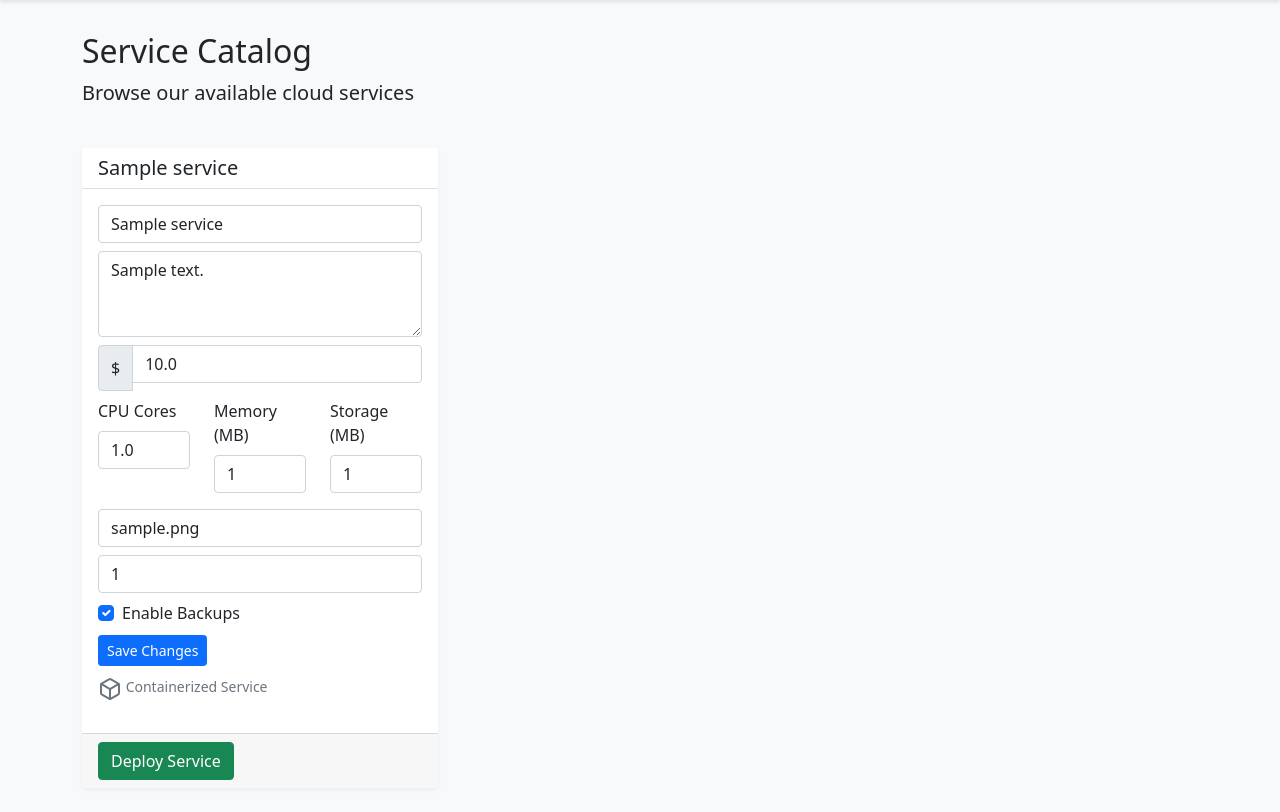
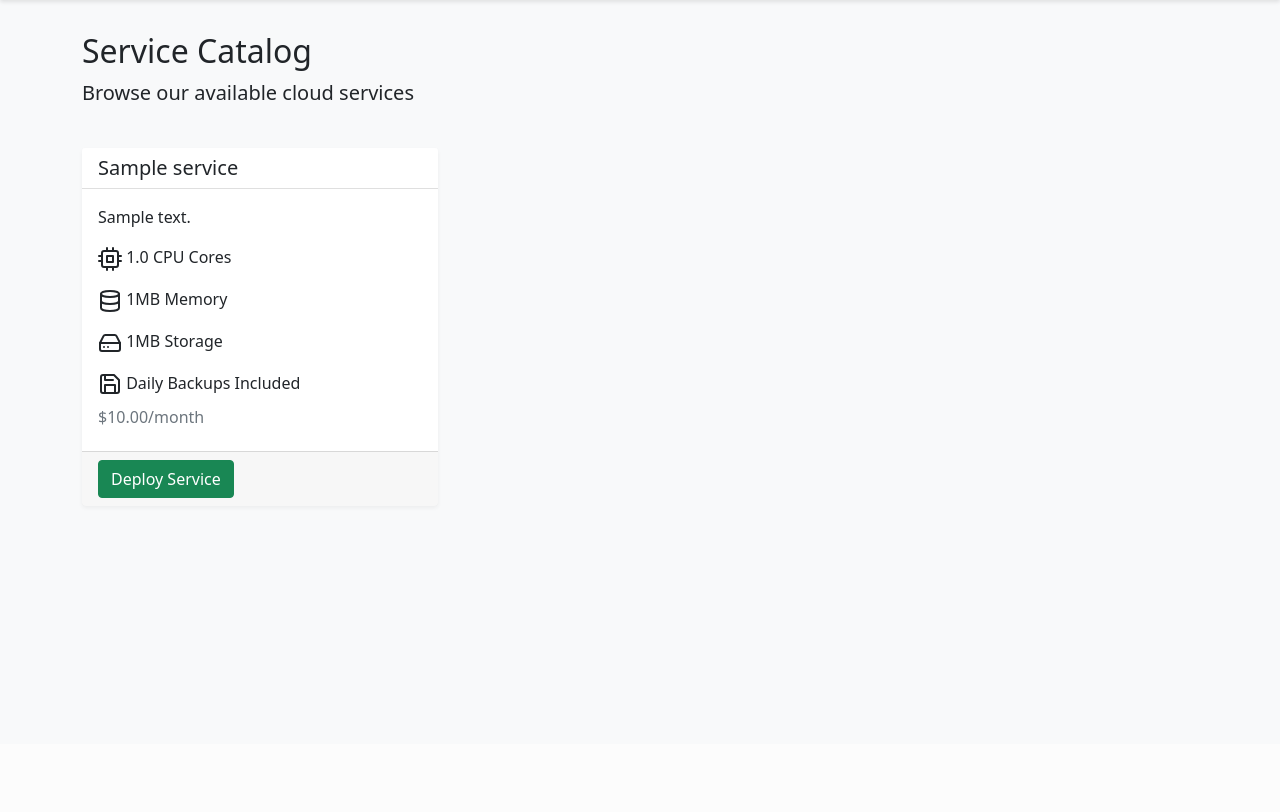
Before and after one commit to joozyz/CustomerPortal, a Flask app: page /service/services/catalog in a window 1280 px wide. Shown: the part 56-868 px from the top of the page. After the commit the page ends 563 px from the top, so only its background shows below. Run offline with Flask 3, Linux system fonts and the light colour scheme; a user stored in the database is signed in; tables that the repository leaves empty hold one stand-in row (values such as "Sample post"); some libraries are stand-ins or nearby versions.

Commit message:
Agent query: Can you see the 'Deploy WordPress' button in the service catalog for WordPress services?
Remove in-line service editing from service catalog.

Screenshot: https://storage.googleapis.com/screenshot-production-us-central1/cb6a16de-c065-4c77-8fdc-76395a4238a8/14ac34a4-d492-475f-a954-edcc23aab9aa.jpg

```diff
--- a/templates/services/catalog.html
+++ b/templates/services/catalog.html
@@ -11,44 +11,11 @@
 <div class="row">
     {% for service in services %}
     <div class="col-md-4 mb-4">
-        <div class="card h-100 service-card">
+        <div class="card">
             <div class="card-header">
                 <h5 class="card-title mb-0">{{ service.name }}</h5>
             </div>
             <div class="card-body">
-                {% if current_user.is_admin %}
-                <form action="{{ url_for('service.update_service', service_id=service.id) }}" method="POST" class="service-edit-form">
-                    <input type="text" class="form-control mb-2" name="name" value="{{ service.name }}" required>
-                    <textarea class="form-control mb-2" name="description" rows="3" required>{{ service.description }}</textarea>
-                    <div class="input-group mb-2">
-                        <span class="input-group-text">$</span>
-                        <input type="number" class="form-control" name="price" value="{{ service.price }}" step="0.01" required>
-                    </div>
-                    <div class="row">
-                        <div class="col-md-4">
-                            <label class="form-label">CPU Cores</label>
-                            <input type="number" class="form-control" name="cpu_quota" value="{{ service.cpu_quota }}" step="0.1" min="0.1" required>
-                        </div>
-                        <div class="col-md-4">
-                            <label class="form-label">Memory (MB)</label>
-                            <input type="number" class="form-control" name="memory_quota" value="{{ service.memory_quota }}" required>
-                        </div>
-                        <div class="col-md-4">
-                            <label class="form-label">Storage (MB)</label>
-                            <input type="number" class="form-control" name="storage_quota" value="{{ service.storage_quota }}" required>
-                        </div>
-                    </div>
-                    {% if service.container_image %}
-                    <input type="text" class="form-control mt-2" name="container_image" value="{{ service.container_image }}" required>
-                    <input type="number" class="form-control mt-2" name="container_port" value="{{ service.container_port }}" required>
-                    {% endif %}
-                    <div class="form-check mt-2">
-                        <input type="checkbox" class="form-check-input" name="backup_enabled" {% if service.backup_enabled %}checked{% endif %}>
-                        <label class="form-check-label">Enable Backups</label>
-                    </div>
-                    <button type="submit" class="btn btn-primary btn-sm mt-2">Save Changes</button>
-                </form>
-                {% else %}
                 <p class="card-text">{{ service.description }}</p>
                 <div class="specs-list mt-3">
                     <p><i data-feather="cpu"></i> {{ service.cpu_quota }} CPU Cores</p>
@@ -58,36 +25,21 @@
                     <p><i data-feather="save"></i> Daily Backups Included</p>
                     {% endif %}
                 </div>
-                <h6 class="card-subtitle mb-2 text-muted pricing-text">${{ "%.2f"|format(service.price) }}/month</h6>
-                {% endif %}
-
-                {% if service.container_image %}
-                <p class="card-text mt-2">
-                    <small class="text-muted">
-                        <i data-feather="box"></i> Containerized Service
-                    </small>
-                </p>
-                {% endif %}
+                <h6 class="card-subtitle mb-2 text-muted">${{ "%.2f"|format(service.price) }}/month</h6>
             </div>
             <div class="card-footer">
                 {% if current_user.is_authenticated %}
-                    {% if not current_user.stripe_customer_id %}
-                        <form id="setup-form" method="POST" action="{{ url_for('billing.create_setup_session') }}" class="d-inline">
-                            <button type="submit" class="btn btn-primary">Setup Billing</button>
+                    {% if service.name == 'WordPress' %}
+                        <form action="{{ url_for('service.deploy_wordpress') }}" method="POST" class="d-inline">
+                            <button type="submit" class="btn btn-success">Deploy WordPress</button>
                         </form>
                     {% else %}
-                        {% if service.container_image %}
-                            <form action="{{ url_for('service.deploy_service', service_id=service.id) }}" method="POST" class="d-inline">
-                                <button type="submit" class="btn btn-success">Deploy Service</button>
-                            </form>
-                        {% else %}
-                            <form action="{{ url_for('billing.subscribe_service', service_id=service.id) }}" method="POST" class="d-inline">
-                                <button type="submit" class="btn btn-success">Subscribe</button>
-                            </form>
-                        {% endif %}
+                        <form action="{{ url_for('service.deploy_service', service_id=service.id) }}" method="POST" class="d-inline">
+                            <button type="submit" class="btn btn-success">Deploy Service</button>
+                        </form>
                     {% endif %}
                 {% else %}
-                    <a href="{{ url_for('auth.login') }}" class="btn btn-primary">Login to Subscribe</a>
+                    <a href="{{ url_for('auth.login') }}" class="btn btn-primary">Login to Deploy</a>
                 {% endif %}
             </div>
         </div>
```
